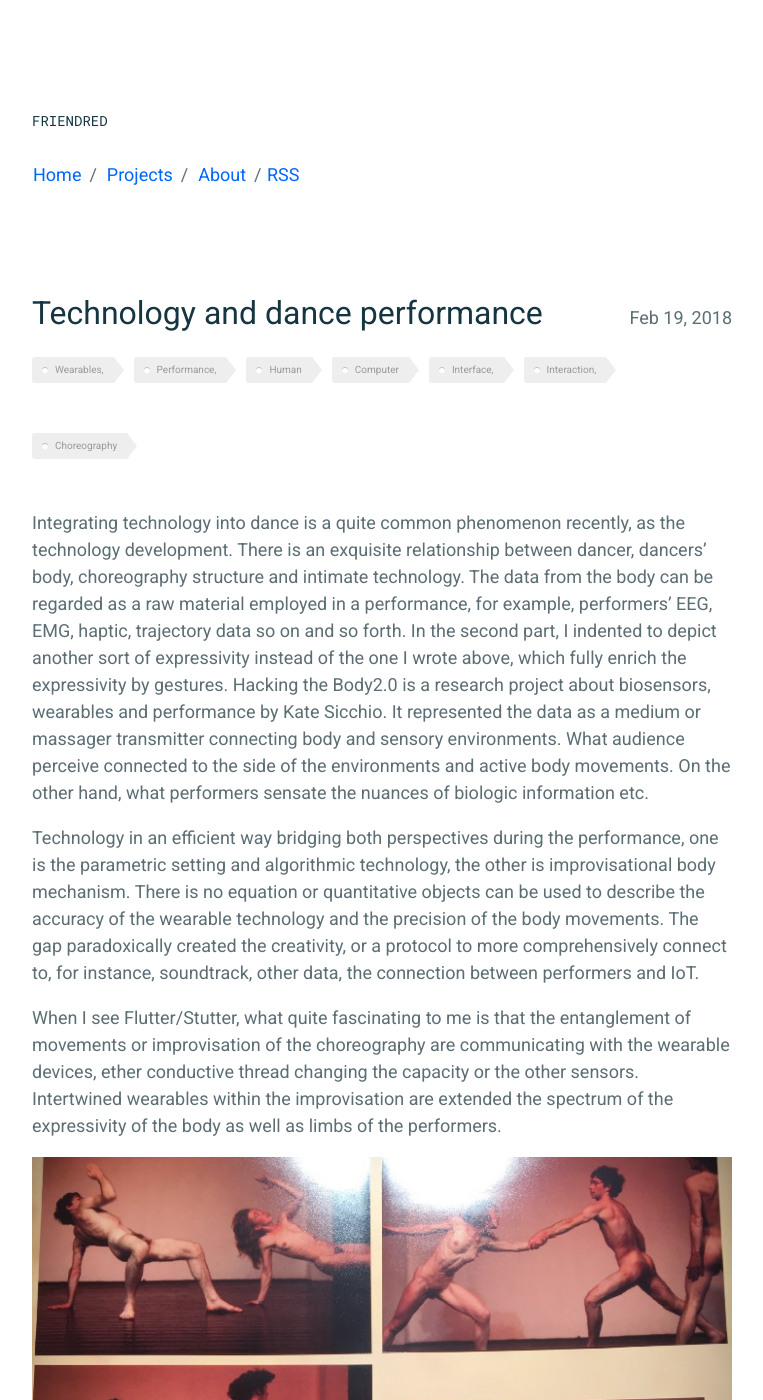
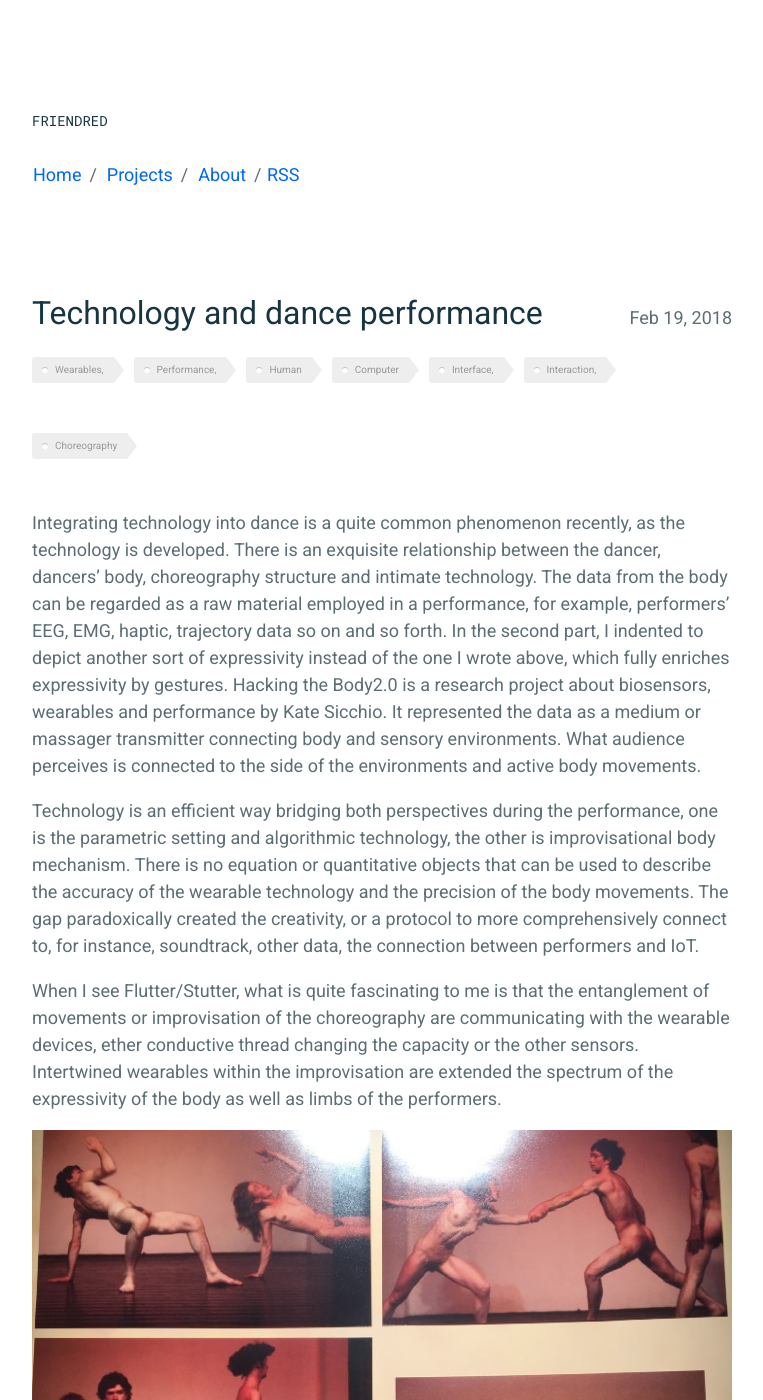
Before and after one commit to apadonovan/friendred_blog, a Jekyll site: the page built from _posts/2018-02-19-technology-dance.md, in a window 1280 px wide and 1400 px high. Shown: the whole window, without its empty margins (258-1021 px from the left). Built offline with Jekyll 4.4.1, drawn with Linux system fonts in a browser that asks for light colours; some of the changed text lies outside the part shown.

Commit message:
Update 2018-02-19-technology-dance.md

```diff
--- a/_posts/2018-02-19-technology-dance.md
+++ b/_posts/2018-02-19-technology-dance.md
@@ -7,11 +7,11 @@
 comments: true
 ---
 
-Integrating technology into dance is a quite common phenomenon recently, as the technology development. There is an exquisite relationship between dancer, dancers’ body, choreography structure and intimate technology. The data from the body can be regarded as a raw material employed in a performance, for example, performers’ EEG, EMG, haptic, trajectory data so on and so forth. In the second part, I indented to depict another sort of expressivity instead of the one I wrote above, which fully enrich the expressivity by gestures. Hacking the Body2.0 is a research project about biosensors, wearables and performance by Kate Sicchio. It represented the data as a medium or massager transmitter connecting body and sensory environments. What audience perceive connected to the side of the environments and active body movements. On the other hand, what performers sensate the nuances of biologic information etc.
+Integrating technology into dance is a quite common phenomenon recently, as the technology is developed. There is an exquisite relationship between the dancer, dancers’ body, choreography structure and intimate technology. The data from the body can be regarded as a raw material employed in a performance, for example, performers’ EEG, EMG, haptic, trajectory data so on and so forth. In the second part, I indented to depict another sort of expressivity instead of the one I wrote above, which fully enriches expressivity by gestures. Hacking the Body2.0 is a research project about biosensors, wearables and performance by Kate Sicchio. It represented the data as a medium or massager transmitter connecting body and sensory environments. What audience perceives is connected to the side of the environments and active body movements.
 
-Technology in an efficient way bridging both perspectives during the performance, one is the parametric setting and algorithmic technology, the other is improvisational body mechanism. There is no equation or quantitative objects can be used to describe the accuracy of the wearable technology and the precision of the body movements. The gap paradoxically created the creativity, or a protocol to more comprehensively connect to, for instance, soundtrack, other data, the connection between performers and IoT.
+Technology is an efficient way bridging both perspectives during the performance, one is the parametric setting and algorithmic technology, the other is improvisational body mechanism. There is no equation or quantitative objects that can be used to describe the accuracy of the wearable technology and the precision of the body movements. The gap paradoxically created the creativity, or a protocol to more comprehensively connect to, for instance, soundtrack, other data, the connection between performers and IoT.
 
-When I see Flutter/Stutter, what quite fascinating to me is that the entanglement of movements or improvisation of the choreography are communicating with the wearable devices, ether conductive thread changing the capacity or the other sensors. Intertwined wearables within the improvisation are extended the spectrum of the expressivity of the body as well as limbs of the performers.
+When I see Flutter/Stutter, what is quite fascinating to me is that the entanglement of movements or improvisation of the choreography are communicating with the wearable devices, ether conductive thread changing the capacity or the other sensors. Intertwined wearables within the improvisation are extended the spectrum of the expressivity of the body as well as limbs of the performers.
 
 <img src="/friendred_blog/assets/images/CTM-festival1.jpeg">
 ###### Some pictures I took during CTM festival at HAU 2 in Berlin
@@ -22,7 +22,7 @@
 <img src="/friendred_blog/assets/images/CTM-festival3.jpeg">
 ###### Some pictures I took during CTM festival at HAU 2 in Berlin
 
-Soft Cell, a performance embodies mathematical model and biological ingredients. It inspired me that boundaries of filtering the irrelevant information and expressiveness can be jointed. Through physical limitation, the subtle safeness of the material is able to help performer experiencing a new dimension of improvisation yet enriching the connection between the audience and sensory environments via utilizing the technology.
+Soft Cell, a performance that embodies mathematical model and biological ingredients. It inspired me that boundaries of filtering the irrelevant information and expressiveness can be joined. Through physical limitation, the subtle safeness of the material is able to help performer experiencing a new dimension of improvisation yet enriching the connection between the audience and sensory environments via utilizing the technology.
 
 <div style="padding:55.17% 0 0 0;position:relative;"><iframe src="https://player.vimeo.com/video/255457559?title=0&byline=0&portrait=0" style="position:absolute;top:0;left:0;width:100%;height:100%;" frameborder="0" webkitallowfullscreen mozallowfullscreen allowfullscreen></iframe></div><script src="https://player.vimeo.com/api/player.js"></script>
 <p><a href="https://vimeo.com/255457559">Soft Cell (excerpts)</a> from <a href="https://vimeo.com/user5717715">Kate Sicchio</a> on <a href="https://vimeo.com">Vimeo</a>.</p>
```
